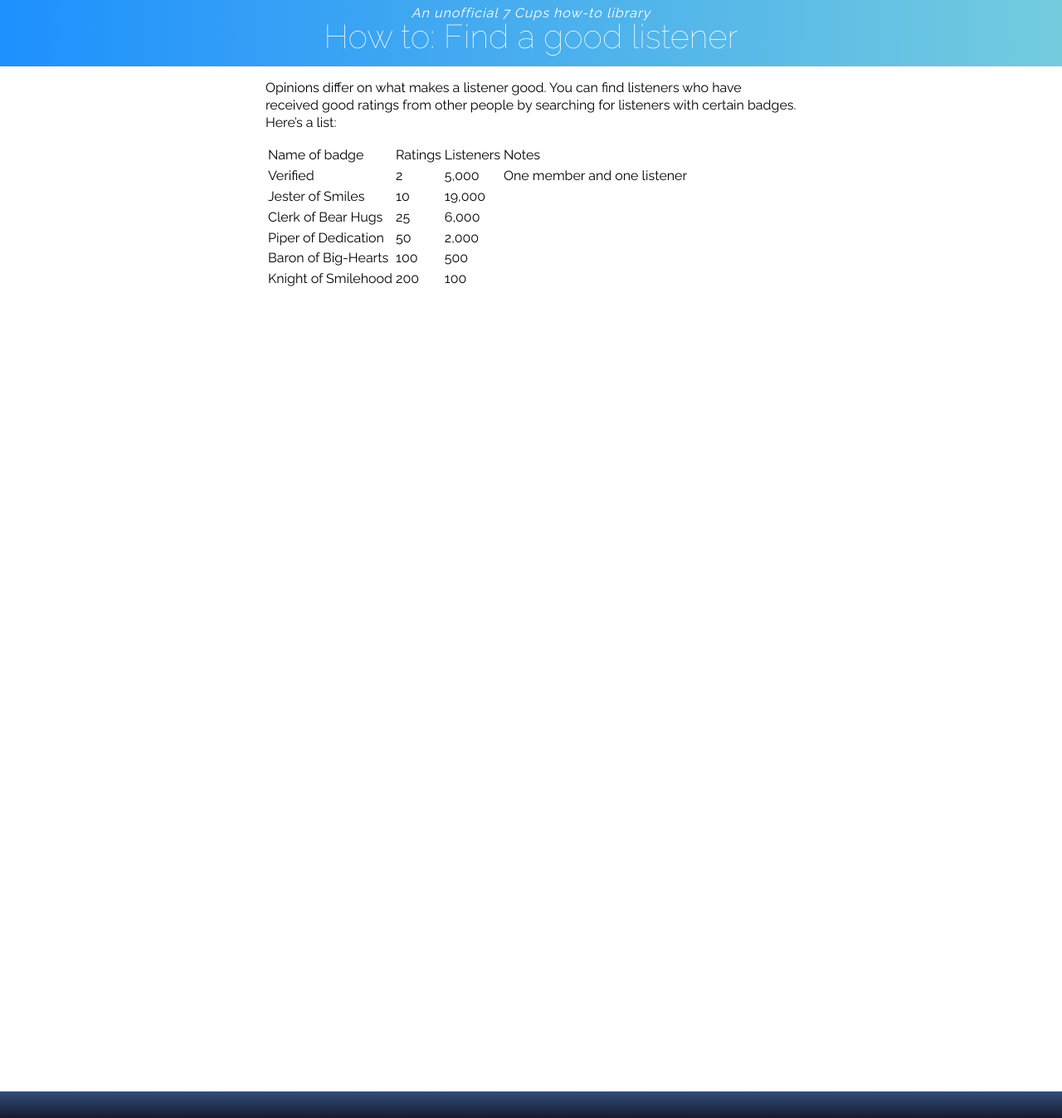
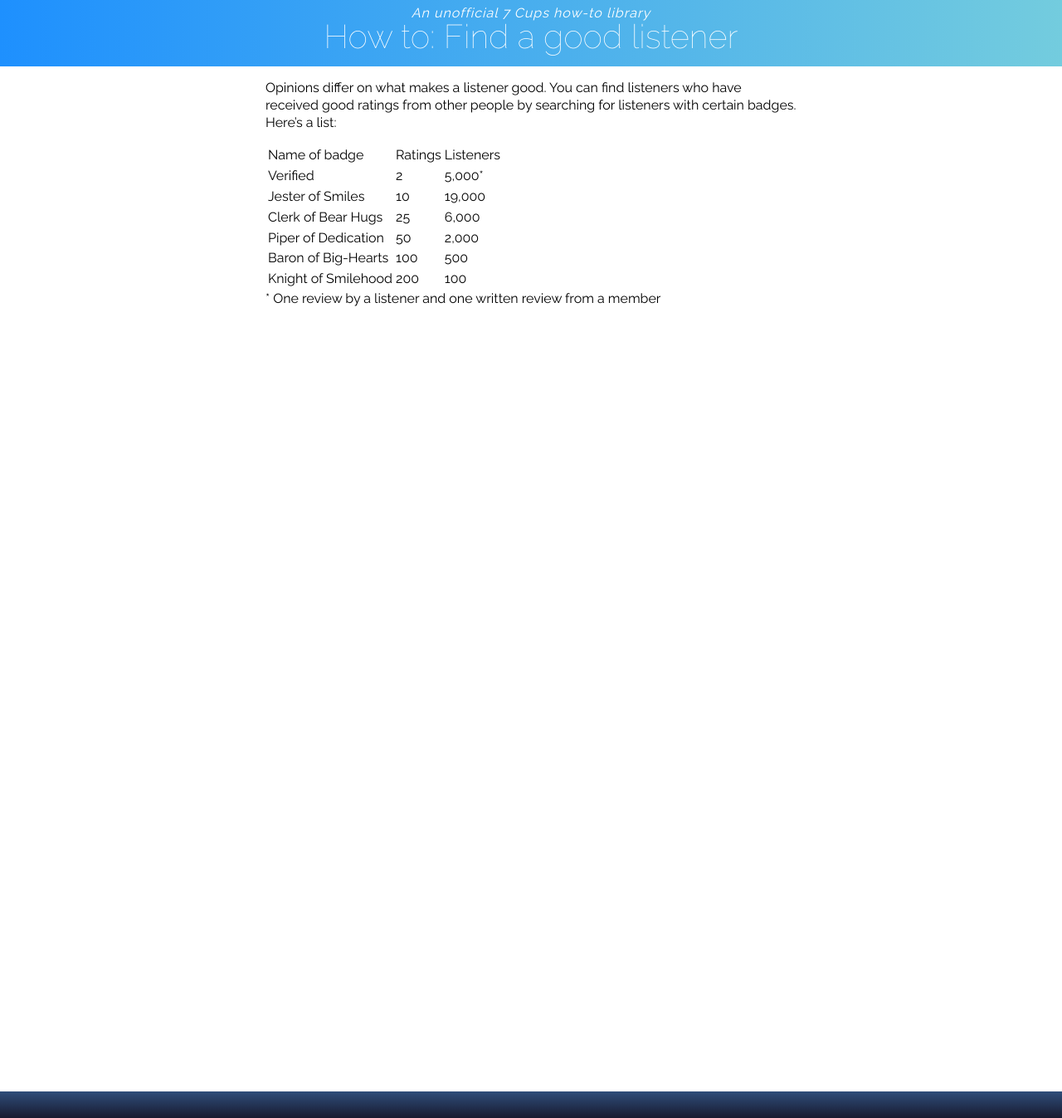
Before and after one commit to RarelyCharlie/rarelycharlie.github.io, a Jekyll site: the page built from howto/find-listener.md, in a window 1280 px wide and 1347 px high. Shown: the whole window at 83% size. Built offline with Jekyll 4.4.1, drawn with Linux system fonts in a browser that asks for light colours.

Commit message:
rework table

```diff
--- a/howto/find-listener.md
+++ b/howto/find-listener.md
@@ -5,11 +5,13 @@ layout: howto
 Opinions differ on what makes a listener good. You can find listeners who have received good ratings
 from other people by searching for listeners with certain badges. Here's a list:
 
-Name of badge|Ratings|Listeners|Notes
-=============|=======|=========|=====
-Verified|2|5,000|One member and one listener
-Jester of Smiles|10|19,000|
-Clerk of Bear Hugs|25|6,000|
-Piper of Dedication|50|2,000|
-Baron of Big-Hearts|100|500
-Knight of Smilehood|200|100
+| Name of badge       | Ratings | Listeners |
+|:====================|========:|==========:|
+| Verified            | 2       | 5,000\*   |
+| Jester of Smiles    | 10      | 19,000    |
+| Clerk of Bear Hugs  | 25      | 6,000     |
+| Piper of Dedication | 50      | 2,000     |
+| Baron of Big-Hearts | 100     | 500       |
+| Knight of Smilehood | 200     | 100       |
+
+\* One review by a listener and one written review from a member
```
